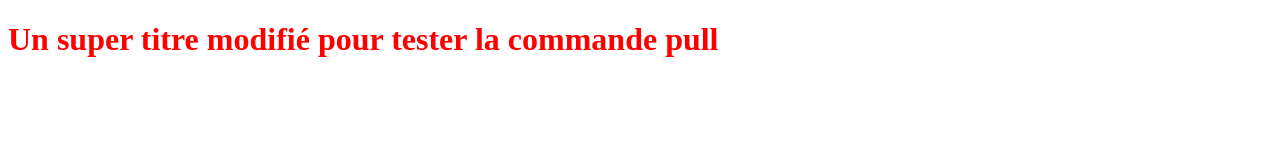
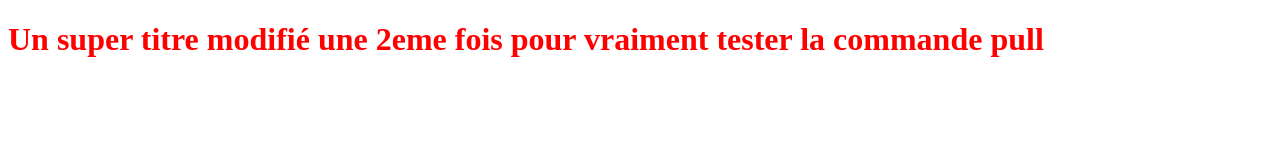
Before and after one commit to JeuxStrategie/OpenclassroomsProject, a plain HTML site: page index.html in a window 1280 px wide. Drawn offline with Linux system fonts and the light colour scheme.

Commit message:
modfif index.html pour vraiment bien testeer le pull

```diff
--- a/index.html
+++ b/index.html
@@ -5,6 +5,6 @@
    <link rel="stylesheet" type="text/css" href="styles.css">
 </head>
 <body>
-   <h1>Un super titre modifié pour tester la commande pull</h1>
+   <h1>Un super titre modifié une 2eme fois pour vraiment tester la commande pull</h1>
 </body>
 </html>
```
